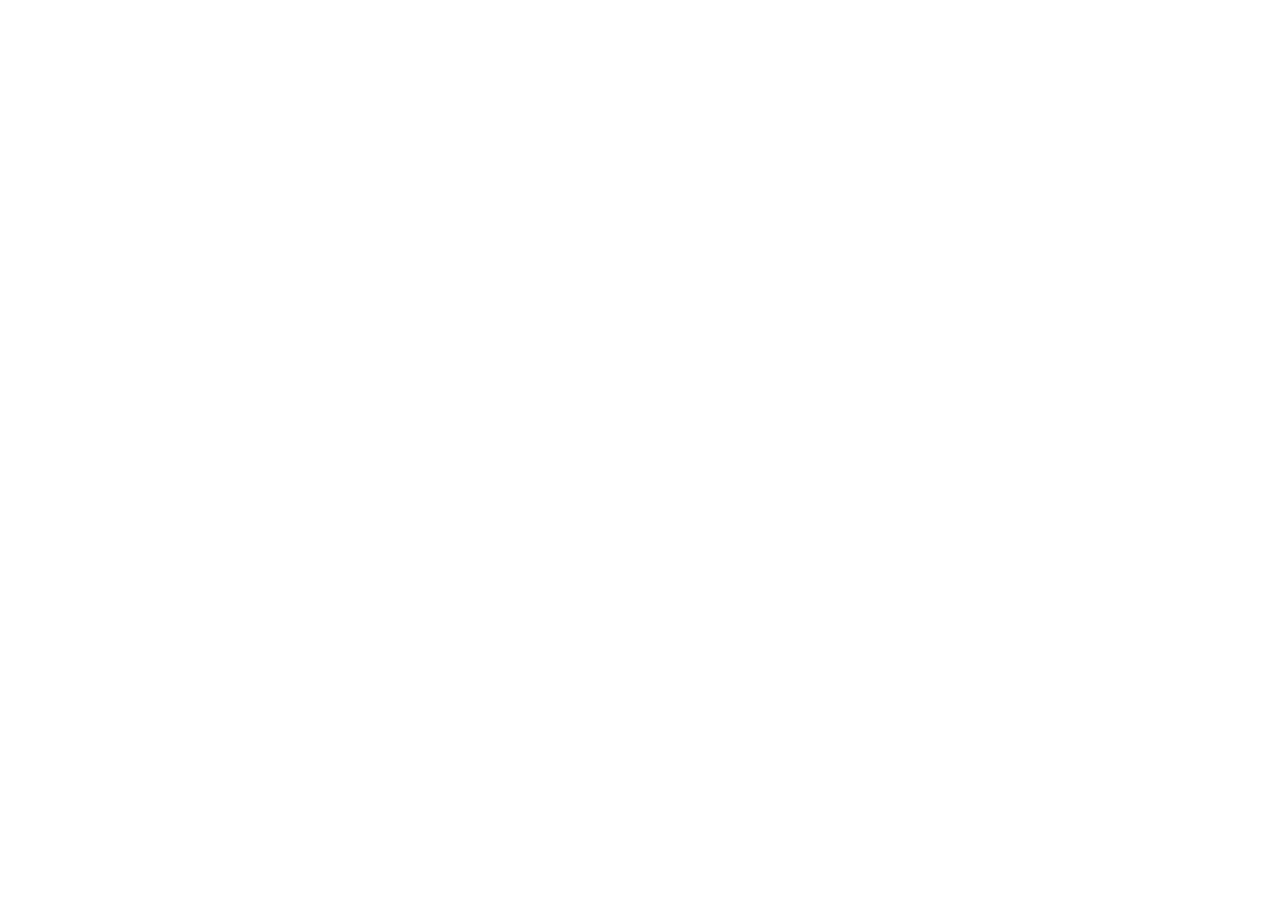
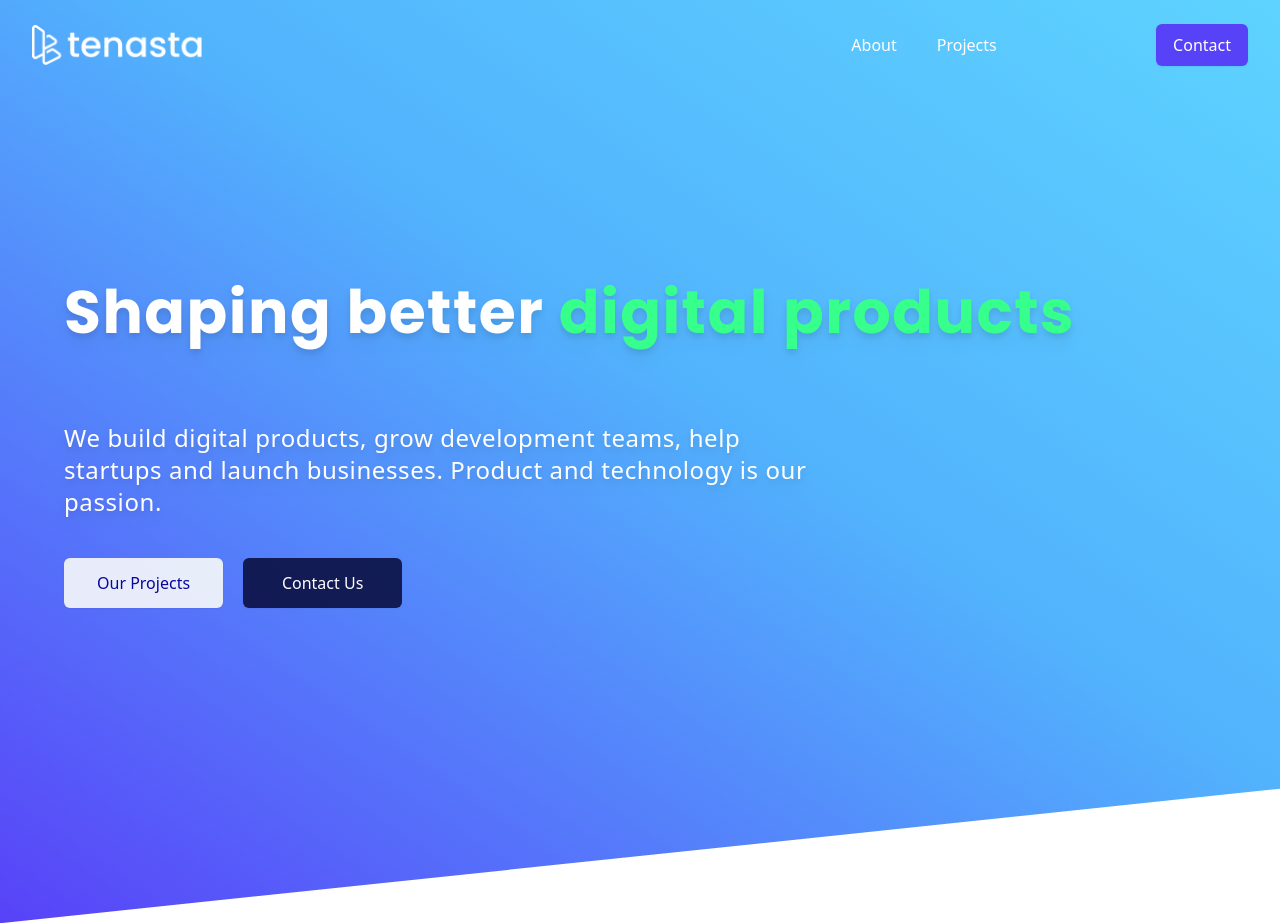
Before and after one commit to Tenasta/web, a Next.js app: page / in a window 1280 px wide. Before the commit the page ends 800 px from the top, so only its background shows below. Built offline with nearby package versions, Linux system fonts and the light colour scheme.

Commit message:
Add initial layout setup

```diff
--- a/app/layout.tsx
+++ b/app/layout.tsx
@@ -1,3 +1,4 @@
+import Header from "@/components/header";
 import "./globals.css";
 
 export const metadata = {
@@ -12,7 +13,10 @@ export default function RootLayout({
 }) {
   return (
     <html lang="en">
-      <body>{children}</body>
+      <body>
+        <Header />
+        {children}
+      </body>
     </html>
   );
 }
--- /dev/null
+++ b/components/header.tsx
@@ -0,0 +1,20 @@
+import LeadIn from "./lead-in";
+import Nav from "./nav";
+
+export default function Header({}) {
+  return (
+    <header
+      className="relative mb-44 sm:md-40 md:mb-20 text-white"
+      style={{ minHeight: "600px" }}
+    >
+      <div
+        className="-skew-y-6 -translate-y-28 absolute bg-gradient-to-tr from-brand-purple to-brand-sky-blue via-[#52b3fd] left-0 top-0 -mt-10 transform "
+        style={{ zIndex: "-1", width: "100%", height: "140%" }}
+      ></div>
+      <Nav />
+      <div className="lead-in">
+        <LeadIn />
+      </div>
+    </header>
+  );
+}
--- /dev/null
+++ b/components/lead-in.tsx
@@ -0,0 +1,64 @@
+export default function LeadIn({}) {
+  return (
+    <div className="max-w-7xl mx-auto sm:px-6 lg:px-8 mt-20 text-center lg:text-left">
+      <div className="relative sm:overflow-hidden">
+        <div className="absolute inset-0">
+          {/* <!-- <img className="h-full w-full object-cover opacity-40"
+                                        src="https://images.unsplash.com/photo-1521737852567-6949f3f9f2b5?ixid=MXwxMjA3fDB8MHxwaG90by1wYWdlfHx8fGVufDB8fHw%3D&ixlib=rb-1.2.1&auto=format&fit=crop&w=2830&q=80&sat=-100"
+                                        alt="People working on laptops"> -->
+                    <!-- <div
+                            className="absolute inset-0 bg-gradient-to-l from-brand-sky-blue-700 to-brand-dark-blue-200 mix-blend-multiply">
+                        </div> --> */}
+        </div>
+        <div className="relative px-4 py-16 sm:px-6 sm:py-24 lg:py-28 lg:px-8 flex justify-center lg:justify-start">
+          <div className="">
+            <h1 className="mb-20 text-5xl font-bold tracking-wide leading-loose sm:text-5xl lg:text-6xl drop-shadow-lg">
+              <span className=" text-white">Shaping better </span>
+              <span className=" text-brand-green">digital products</span>
+              {/* <!-- <span className=" text-brand-green">technology teams</span> --> */}
+            </h1>
+            {/* <!-- <h2 className="text-2xl font-bold tracking-wide leading-loose mb-0">
+                            <span className=" text-white">Passionate about </span>
+                            <span className=" text-brand-green">product and technology</span>
+                        </h2> --> */}
+
+            <p className="mt-2 max-w-xl mx-auto lg:mx-0 text-2xl text-white font-extralight tracking-wide sm:max-w-3xl drop-shadow-lg">
+              We build digital products, grow development teams, help startups
+              and launch businesses. Product and technology is our passion.
+            </p>
+
+            <div className="mt-10 mx-auto  max-w-sm sm:max-w-none sm:flex justify-center lg:justify-start">
+              <div className="space-y-4 sm:space-y-0 sm:inline-grid sm:grid-cols-2 sm:gap-5">
+                <a
+                  href="#projects"
+                  className="flex items-center justify-center px-4 py-3 border border-transparent text-base font-medium rounded-md shadow-sm text-brand-dark-blue-200 hover:text-brand-purple bg-gray-50 bg-opacity-90 hover:bg-gray-200 sm:px-8"
+                >
+                  Our Projects
+                </a>
+                <a
+                  href="#contact"
+                  className="flex items-center justify-center px-4 py-3 border border-transparent text-base font-medium rounded-md shadow-sm text-white bg-brand-dark-blue bg-opacity-80 hover:bg-brand-dark-blue-700 sm:px-8"
+                >
+                  Contact Us
+                </a>
+              </div>
+            </div>
+          </div>
+
+          {/* <!-- <div
+                        className="bg-brand-dark-blue border border-gray-200 border-solid dark:bg-gray-900 dark:border-gray-800 flex-shrink-0 h-80 hidden lg:block overflow-hidden p-4 rounded-md shadow-xl w-1/3">
+                        <div className="flex flex-row mb-4">
+                            <div className="bg-red-500 h-3 mr-2 rounded-full w-3"></div>
+                            <div className="bg-yellow-500 h-3 mr-2 rounded-full w-3"></div>
+                            <div className="bg-green-500 h-3 rounded-full w-3"></div>
+                        </div>
+                        <pre className="bg-transparent dark:text-gray-200 font-semibold p-0 text-black text-xs"><code><span className="font-normal" id="heroPrompt">$ parcel index.html</span>
+        <span className="align-middle bg-gray-500 h-3 inline-block w-2" style="margin-top: -2px; display: none;" id="heroCursor"></span><span className="dark:text-blue-500 text-blue-600" id="heroServer">Server running at <span className="underline">http://localhost:1234</span></span>
+        <span className="dark:text-green-500 font-bold text-green-600" id="heroStatus">✨ Built in 48ms</span>
+                        </code></pre>
+                    </div> --> */}
+        </div>
+      </div>
+    </div>
+  );
+}
--- /dev/null
+++ b/components/nav.tsx
@@ -0,0 +1,45 @@
+export default function Nav({}) {
+  return (
+    <nav id="topnav" className="">
+      <div className="flex justify-between items-center max-w-7xl mx-auto px-4 py-6 sm:px-6 md:justify-start md:space-x-10 lg:px-8">
+        <div className="flex justify-start lg:w-0 lg:flex-1 flex-shrink-0">
+          <a href="/">
+            <span className="sr-only">Tenasta</span>
+            <img
+              className="h-8 w-auto sm:h-10 flex-shrink-0 logo-white"
+              src="images/tenasta-logo-white.png"
+              alt=""
+            />
+            <img
+              className="h-8 w-auto sm:h-10 flex-shrink-0 logo-colour"
+              src="images/tenasta-logo.png"
+              alt=""
+            />
+          </a>
+        </div>
+        <div className="hidden md:flex space-x-10 text-white md:justify-center md:flex-1">
+          <a
+            href="#about"
+            className="text-base font-medium hover:text-brand-purple"
+          >
+            About
+          </a>
+          <a
+            href="#projects"
+            className="text-base font-medium hover:text-gray-900"
+          >
+            Projects
+          </a>
+        </div>
+        <div className="flex items-center justify-end  lg:w-0">
+          <a
+            href="#contact"
+            className="ml-8 whitespace-nowrap inline-flex items-center justify-center bg-brand-purple hover:bg-brand-purple-700 bg-origin-border px-4 py-2 border border-transparent rounded-md shadow-sm text-base font-medium text-white "
+          >
+            Contact
+          </a>
+        </div>
+      </div>
+    </nav>
+  );
+}
```
